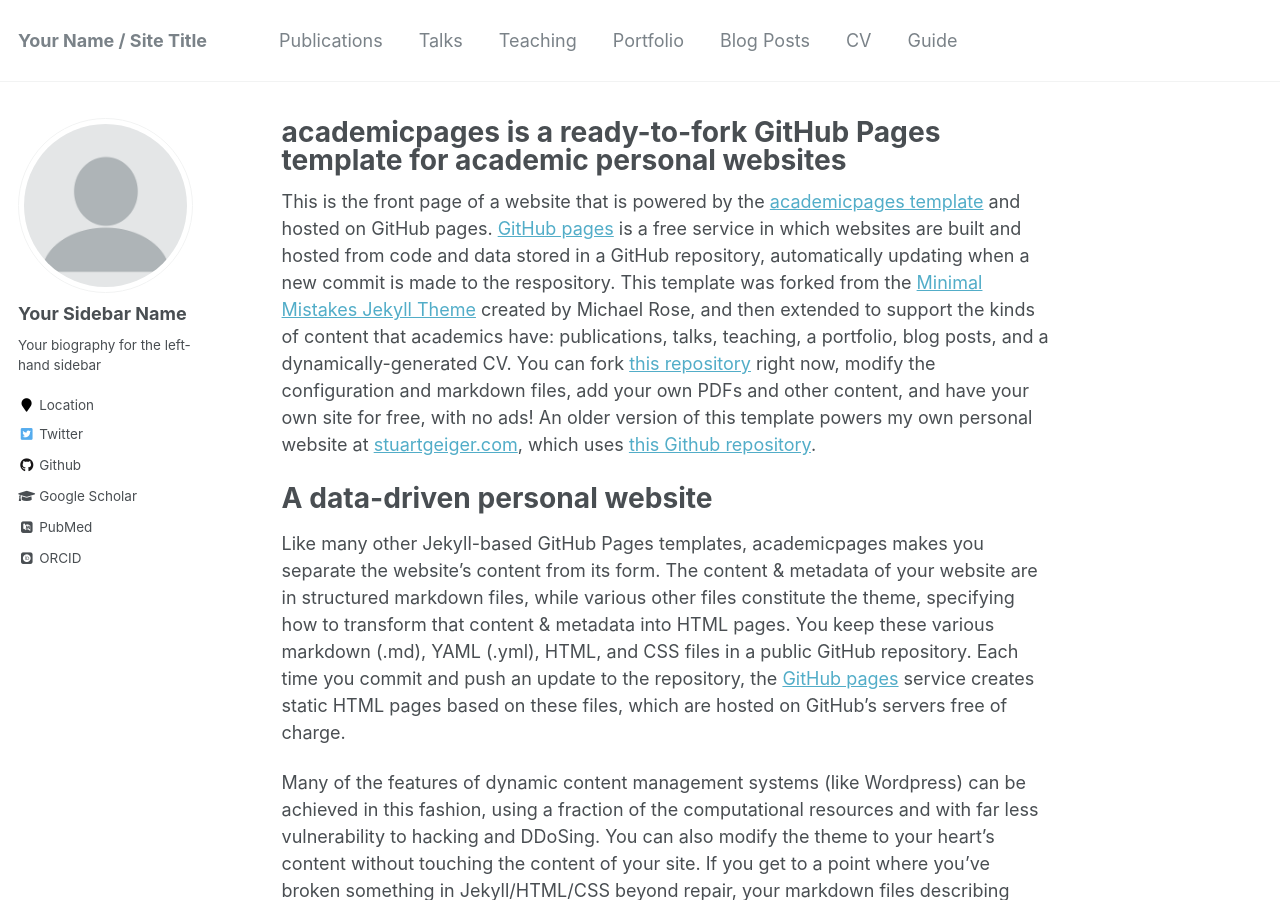
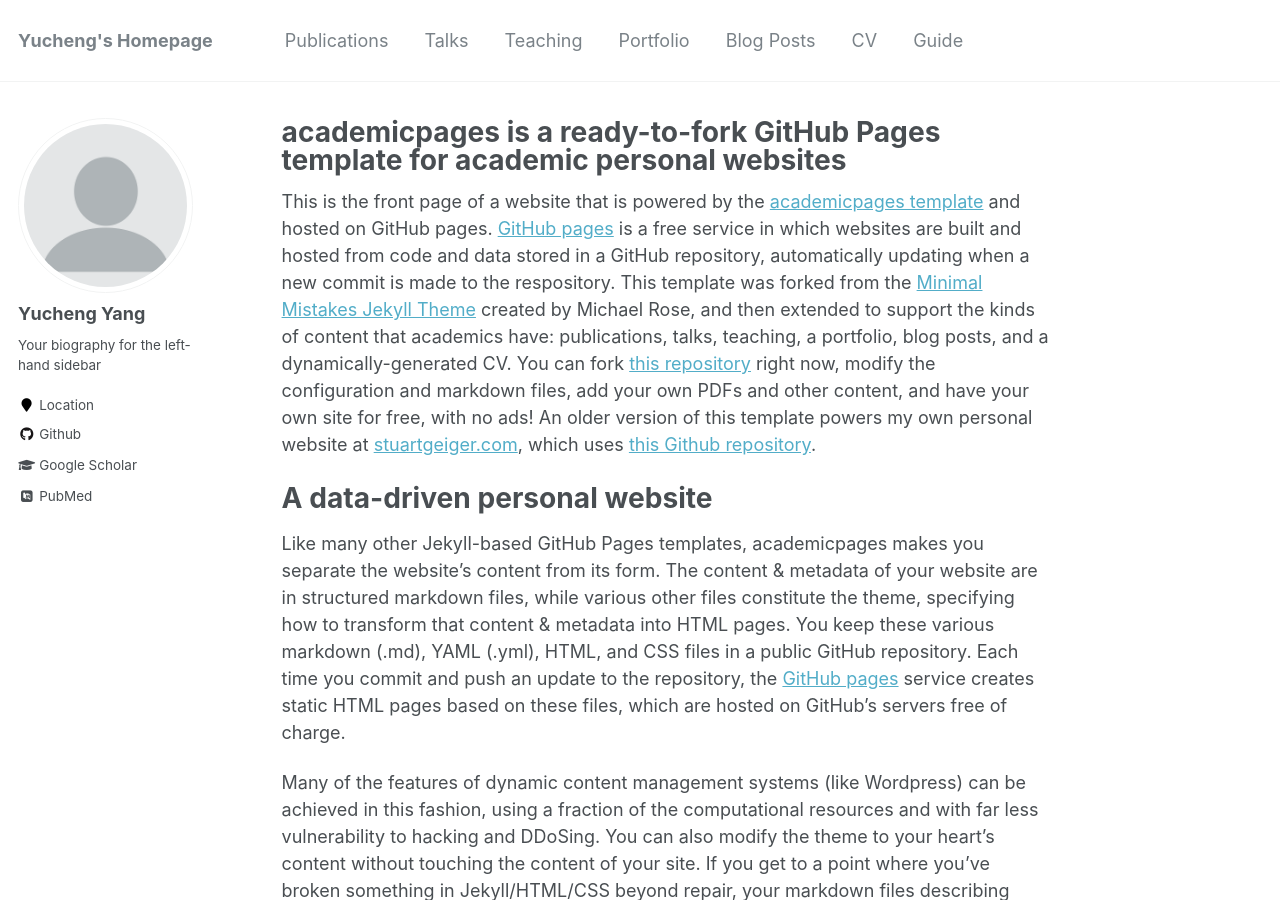
Before and after one commit to Easycomer/Easycomer.github.io, a Jekyll site: the page built from _pages/about.md, in a window 1280 px wide and 900 px high. Built offline with Jekyll 4.4.1, drawn with Linux system fonts in a browser that asks for light colours; some web fonts are replaced; some of the changed text lies outside the part shown.

Commit message:
change frontpage

```diff
--- a/_config.yml
+++ b/_config.yml
@@ -7,13 +7,13 @@
 
 # Site Settings
 locale                   : "en-US"
-title                    : "Your Name / Site Title"
+title                    : "Yucheng's Homepage"
 title_separator          : "-"
-name                     : &name "Your Name"
-description              : &description "personal description"
-url                      : https://academicpages.github.io # the base hostname & protocol for your site e.g. "https://mmistakes.github.io"
+name                     : &name "Yucheng yang"
+description              : &description "Ph.D., Electrical & Computer Engineering, University of Wisconsin—Madison"
+url                      : https://easycomer.github.io # the base hostname & protocol for your site e.g. "https://mmistakes.github.io"
 baseurl                  : "" # the subpath of your site, e.g. "/blog"
-repository               : "academicpages/academicpages.github.io"
+repository               : "easycomer/easycomer.github.io"
 teaser                   :  # filename of teaser fallback teaser image placed in /images/, .e.g. "500x300.png"
 breadcrumbs              : false # true, false (default)
 words_per_minute         : 160
@@ -80,13 +80,13 @@
 
 # Site Author
 author:
-  name             : "Your Sidebar Name"
+  name             : "Yucheng Yang"
   avatar           : "profile.png"
   bio              : "Your biography for the left-hand sidebar"
   location         : "Location"
   employer         :
   pubmed           : "https://www.ncbi.nlm.nih.gov/pubmed/?term=john+snow"
-  googlescholar    : "http://yourfullgooglescholarurl.com"
+  googlescholar    : "https://scholar.google.com/citations?hl=en&user=Ik7LI4EAAAAJ"
   email            :
   researchgate     :  # example: "https://www.researchgate.net/profile/yourprofile"
   uri              :
@@ -96,20 +96,20 @@
   flickr           :
   facebook         :
   foursquare       :
-  github           : "academicpages"
+  github           : "Easycomer"
   google_plus      :
   keybase          :
   instagram        :
   impactstory      : #"https://profiles.impactstory.org/u/xxxx-xxxx-xxxx-xxxx"
   lastfm           :
   linkedin         :
-  orcid            : "http://orcid.org/yourorcidurl"
+  orcid            : # "http://orcid.org/yourorcidurl"
   pinterest        :
   soundcloud       :
   stackoverflow    : # http://stackoverflow.com/users/123456/username
   steam            :
   tumblr           :
-  twitter          : "replacethistwitterhandle"
+  twitter          : # "replacethistwitterhandle"
   vine             :
   weibo            :
   xing             :
```
